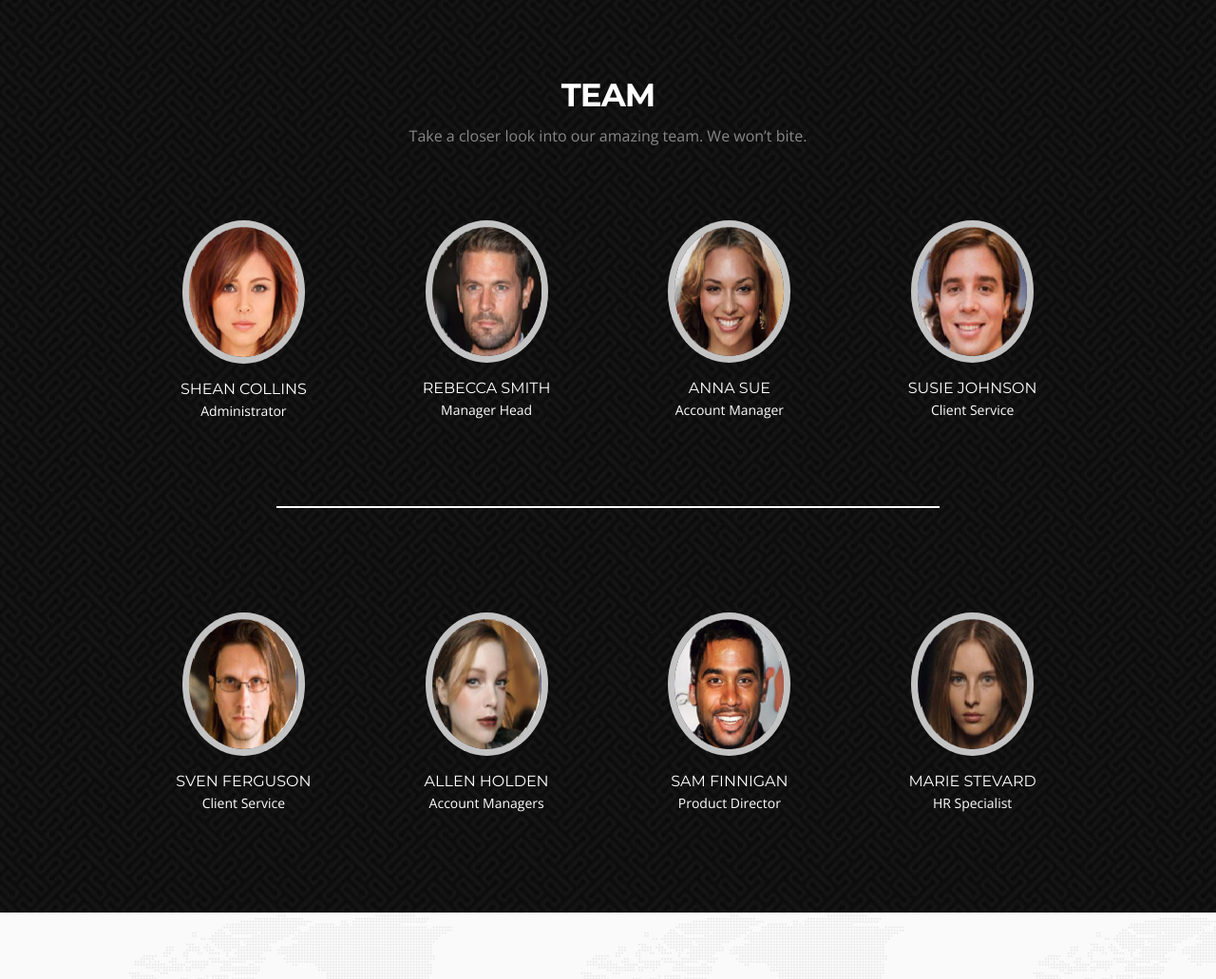
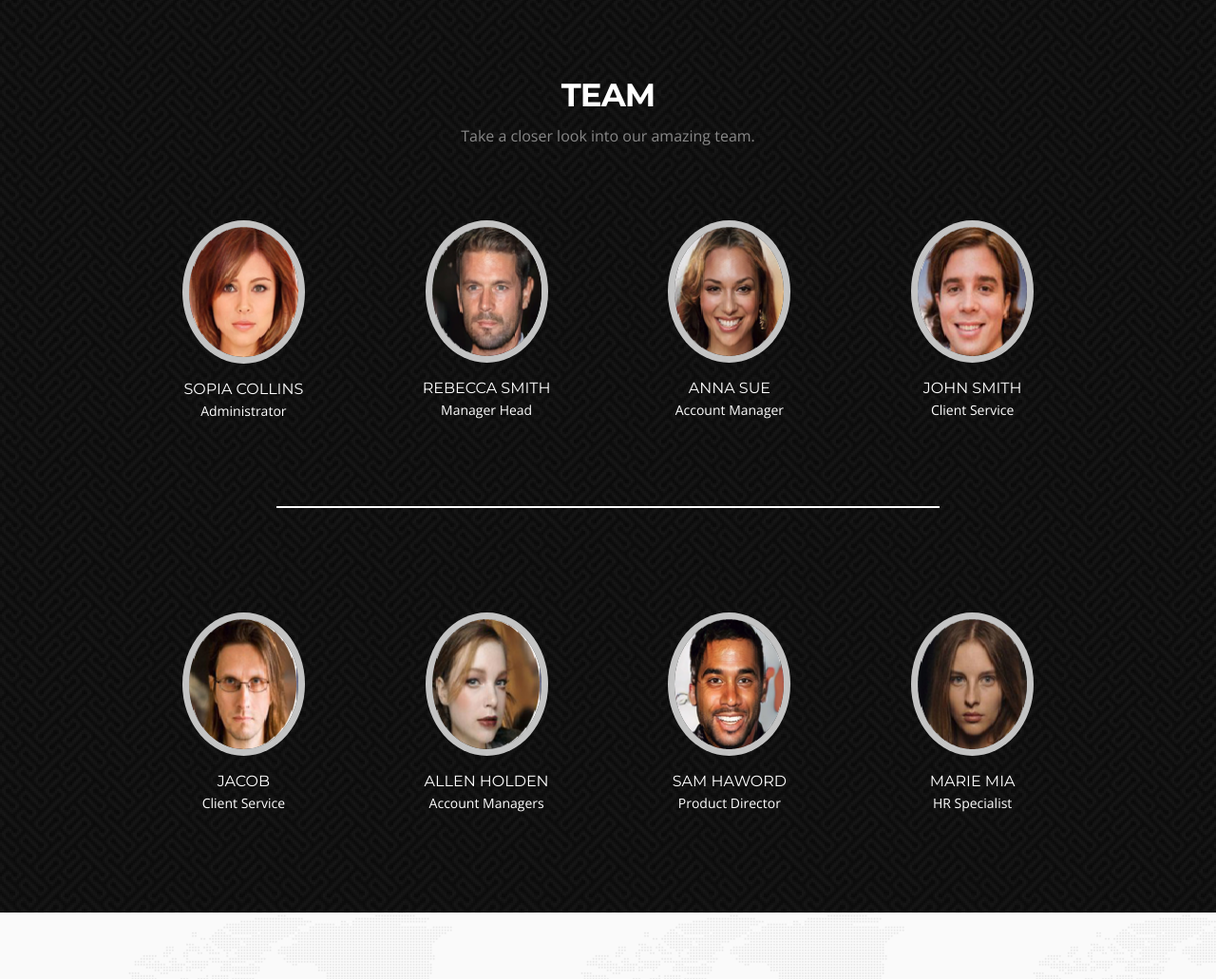
Before and after one commit to cfgcoin/cgfcoin_whitepaper, a plain HTML site: page index.html in a window 1280 px wide. Shown: the part 6000-7031 px from the top of the page at 95% size. Drawn offline with nearby package versions, Linux system fonts and the light colour scheme.

Commit message:
2019.05.08 Name
asdf

```diff
--- a/index.html
+++ b/index.html
@@ -224,7 +224,7 @@
         <!--main-section team-start-->
         <div class="container" style="text-align:center">
             <h2 style="color: white">team</h2>
-            <h6>Take a closer look into our amazing team. We won’t bite.</h6>
+            <h6>Take a closer look into our amazing team.</h6>
             <div class="row team-leader-block clearfix">
                 <div class="row">
                     <div class="col-sm-3" style="padding: 40px 0 20px 0;">
@@ -232,7 +232,7 @@
                         margin-left: auto;">
                             <img src="assets/imgs/smalls/1.png" alt="">
                         </div>
-                        <h3 class="wow fadeInDown delay-03s" style="color: white">Shean Collins</h3>
+                        <h3 class="wow fadeInDown delay-03s" style="color: white">Sopia Collins</h3>
                         <span class="wow fadeInDown delay-03s" style="color: white">Administrator</span>
                     </div>
                     <div class="col-sm-3" style="padding: 40px 0 20px 0;">
@@ -256,7 +256,7 @@
                         margin-left: auto;">
                             <img src="assets/imgs/smalls/4.png" alt="">
                         </div>
-                        <h3 class="wow fadeInDown delay-09s" style="color: white">Susie Johnson</h3>
+                        <h3 class="wow fadeInDown delay-09s" style="color: white">John Smith</h3>
                         <span class="wow fadeInDown delay-09s" style="color: white">Client Service</span>
                     </div>
                 </div>
@@ -269,7 +269,7 @@
                         margin-left: auto;">
                             <img src="assets/imgs/smalls/5.png" alt="">
                         </div>
-                        <h3 class="wow fadeInDown delay-09s" style="color: white">Sven Ferguson</h3>
+                        <h3 class="wow fadeInDown delay-09s" style="color: white">Jacob</h3>
                         <span class="wow fadeInDown delay-09s" style="color: white">Client Service</span>
                     </div>
                     <div class="col-sm-3" style="padding: 40px 0 20px 0;">
@@ -285,7 +285,7 @@
                         margin-left: auto;">
                             <img src="assets/imgs/smalls/7.png" alt="">
                         </div>
-                        <h3 class="wow fadeInDown delay-09s" style="color: white">Sam Finnigan</h3>
+                        <h3 class="wow fadeInDown delay-09s" style="color: white">Sam Haword</h3>
                         <span class="wow fadeInDown delay-09s" style="color: white">Product Director</span>
                     </div>
                     <div class="col-sm-3" style="padding: 40px 0 20px 0;">
@@ -293,7 +293,7 @@
                         margin-left: auto;">
                             <img src="assets/imgs/smalls/8.png" alt="">
                         </div>
-                        <h3 class="wow fadeInDown delay-09s" style="color: white">Marie Stevard</h3>
+                        <h3 class="wow fadeInDown delay-09s" style="color: white">Marie Mia</h3>
                         <span class="wow fadeInDown delay-09s" style="color: white">HR Specialist</span>
                     </div>
                 </div>
@@ -356,7 +356,7 @@
                 </div>
                 <div class="col-lg-12 col-sm-8 divider-word" style="padding:50px 0">
                     <figure class="col-lg-12 col-sm-4 wow fadeInLeft">
-                        <a class="w3-button w3-xlarge" href="./CGF_Whitepaper_en.pdf" download="CGF_Whitepaper_en"
+                        <a class="w3-button w3-xlarge" href="./CGF_Whitepaper.pdf" download="CGF_Whitepaper_en"
                             style="color:white">DownLoad</a>
                     </figure>
                 </div>
```
